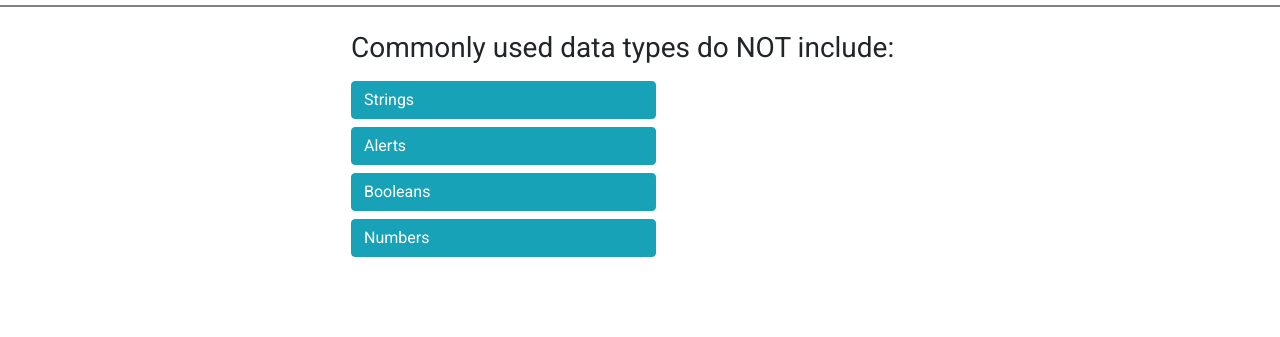
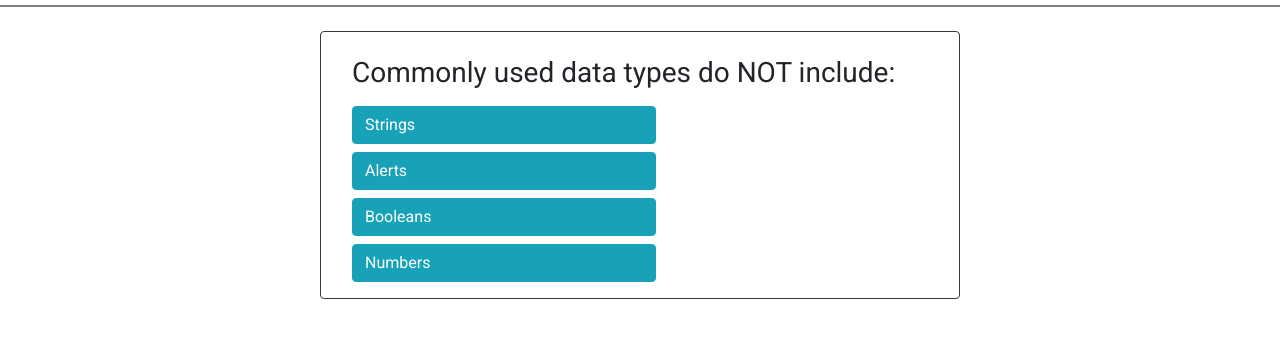
Before and after one commit to Halvosaurus34/Code-Quiz, a plain HTML site: page question.html in a window 1280 px wide. Shown: the part 51-388 px from the top of the page. Drawn offline with nearby package versions, Linux system fonts and the light colour scheme.

Commit message:
added js to display correct and incorrect

```diff
--- a/question.html
+++ b/question.html
@@ -9,12 +9,13 @@
     <title>Code Quiz</title>
 </head>
 <body>
+    <!-- NavBar -->
     <nav class="navbar navbar-expand-lg navbar-light">
         <a class="navbar-brand" href="Highscores.html">View Highscores</a>
             <p class="float-right pt-3" id="navTimer"></p>
     </nav>
     <!-- questions -->
-    <div class="container w-50" id="questionCon">
+    <div class="container w-50 border border-dark rounded mt-4" id="questionCon">
         <h3 class="m-3 mt-4" id="question">Lorem ipsum dolor sit amet consectetur adipisicing elit. Impedit sequi aliquid magnam aut doloremque. Iste, molestias .</h3>
         <div class="row ml-3">
             <button class="btn btn-info col-6 text-left ansBtn" id="answer1">Answer 1</button>
@@ -25,8 +26,11 @@
         <div class="row ml-3">
             <button class="btn btn-info col-6 mt-2 text-left ansBtn" id="answer3">Answer 3</button>
         </div>
-        <div class="row ml-3">
-            <button class="btn btn-info col-6 mt-2 text-left ansBtn" id="answer4">Answer 4</button>
+        <div class="row ml-3" id="lastButton">
+            <button class="btn btn-info col-6 mt-2 text-left ansBtn mb-3" id="answer4">Answer 4</button>
+        </div>
+        <div id="wrongRight">
+
         </div>
     </div>
     <script src="assets/script.js"></script>
```
